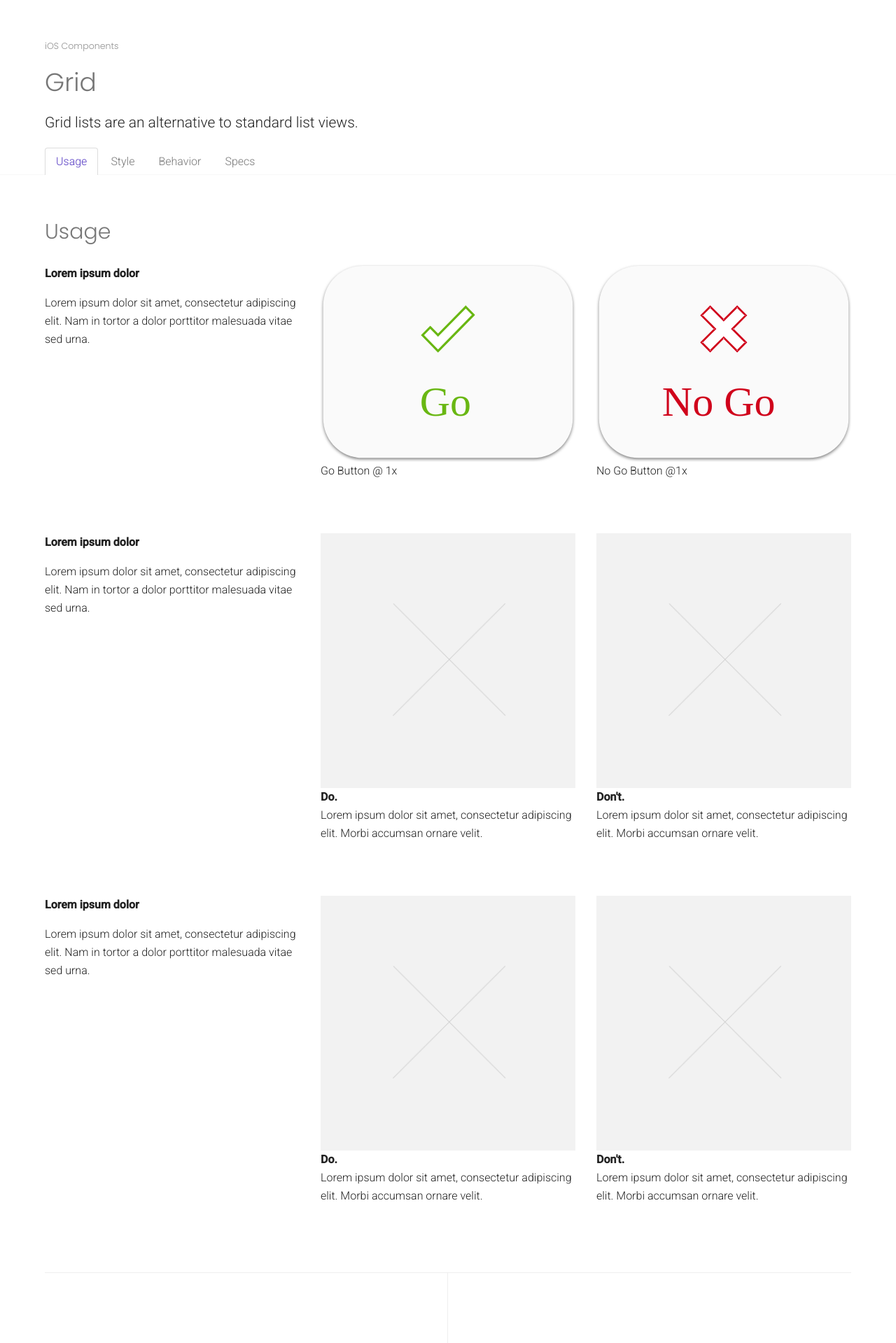
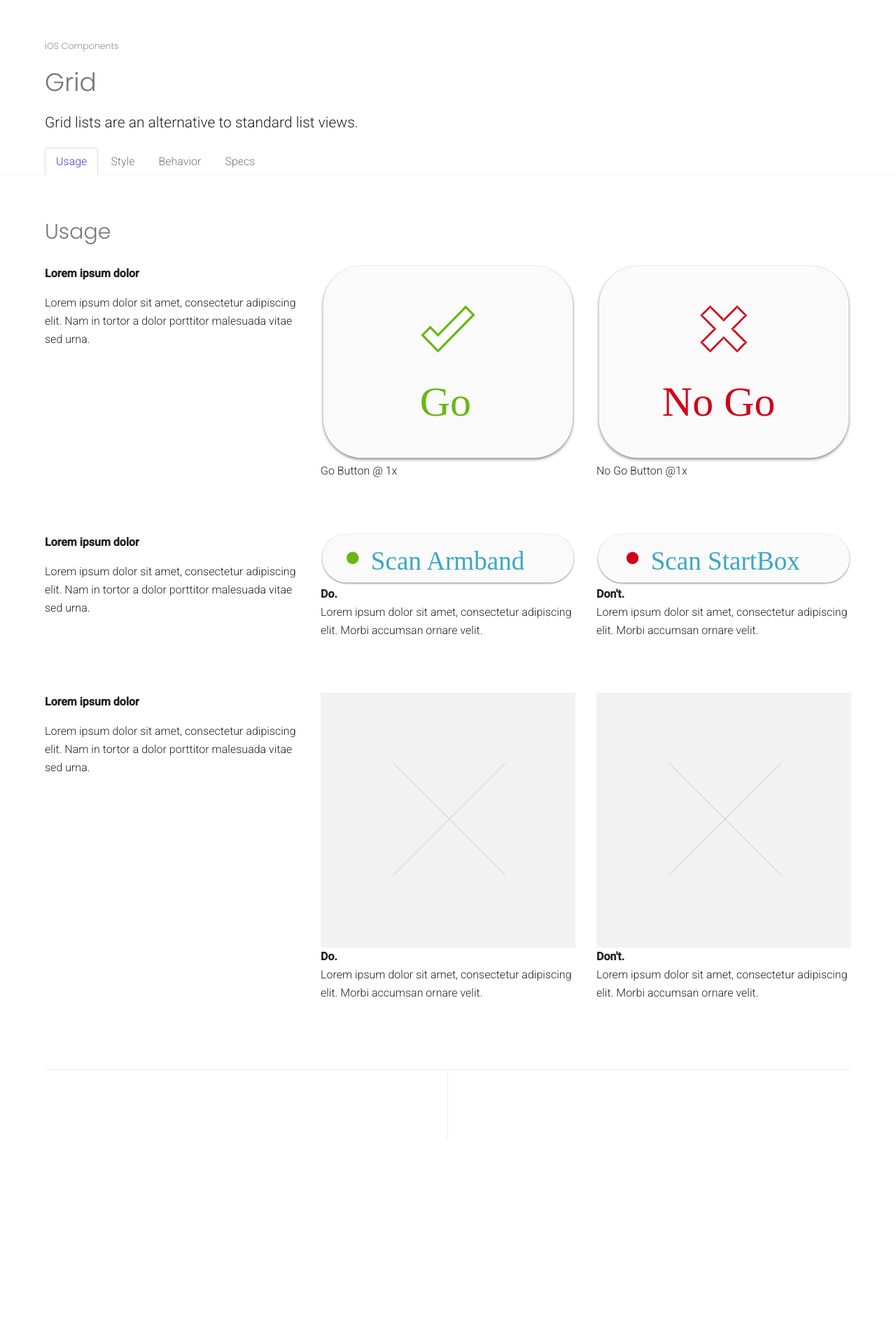
Before and after one commit to kendallsj/startbox, a Jekyll site: the page built from guidelines/ios/grid.html, in a window 1280 px wide. Shown: the whole page at 70% size. Built offline with Jekyll 4.4.1, drawn with Linux system fonts in a browser that asks for light colours; Markdown is read by kramdown in place of the engine named in the settings; after the commit the page ends 1629 px from its top, so only the background shows below that.

Commit message:
Update temp_tab_usage.html

```diff
--- a/_includes/examples/ios/temp_tab_usage.html
+++ b/_includes/examples/ios/temp_tab_usage.html
@@ -22,12 +22,12 @@
         <p>Lorem ipsum dolor sit amet, consectetur adipiscing elit. Nam in tortor a dolor porttitor malesuada vitae sed urna.</p>
     </div>
     <div class="col-4">
-        <img src="{{site.baseurl}}/img/placeholder.png" class="block blank">
+        <img src="{{site.baseurl}}/img/BTN_Scan_Band.svg" class="block blank">
         <p class="img-comment"> <strong class="block teal"><span class="fui-check"></span> Do.</strong> Lorem ipsum dolor sit amet, consectetur adipiscing elit. Morbi accumsan ornare velit.</p>
     </div>
 
     <div class="col-4">
-        <img src="{{site.baseurl}}/img/placeholder.png" class="block blank">
+        <img src="{{site.baseurl}}/img/BTN_Scan_Box.svg" class="block blank">
         <p class="img-comment"> <strong class="block warmth"><span class="fui-cross"></span> Don't.</strong> Lorem ipsum dolor sit amet, consectetur adipiscing elit. Morbi accumsan ornare velit.</p>
     </div>
   </div>
```
